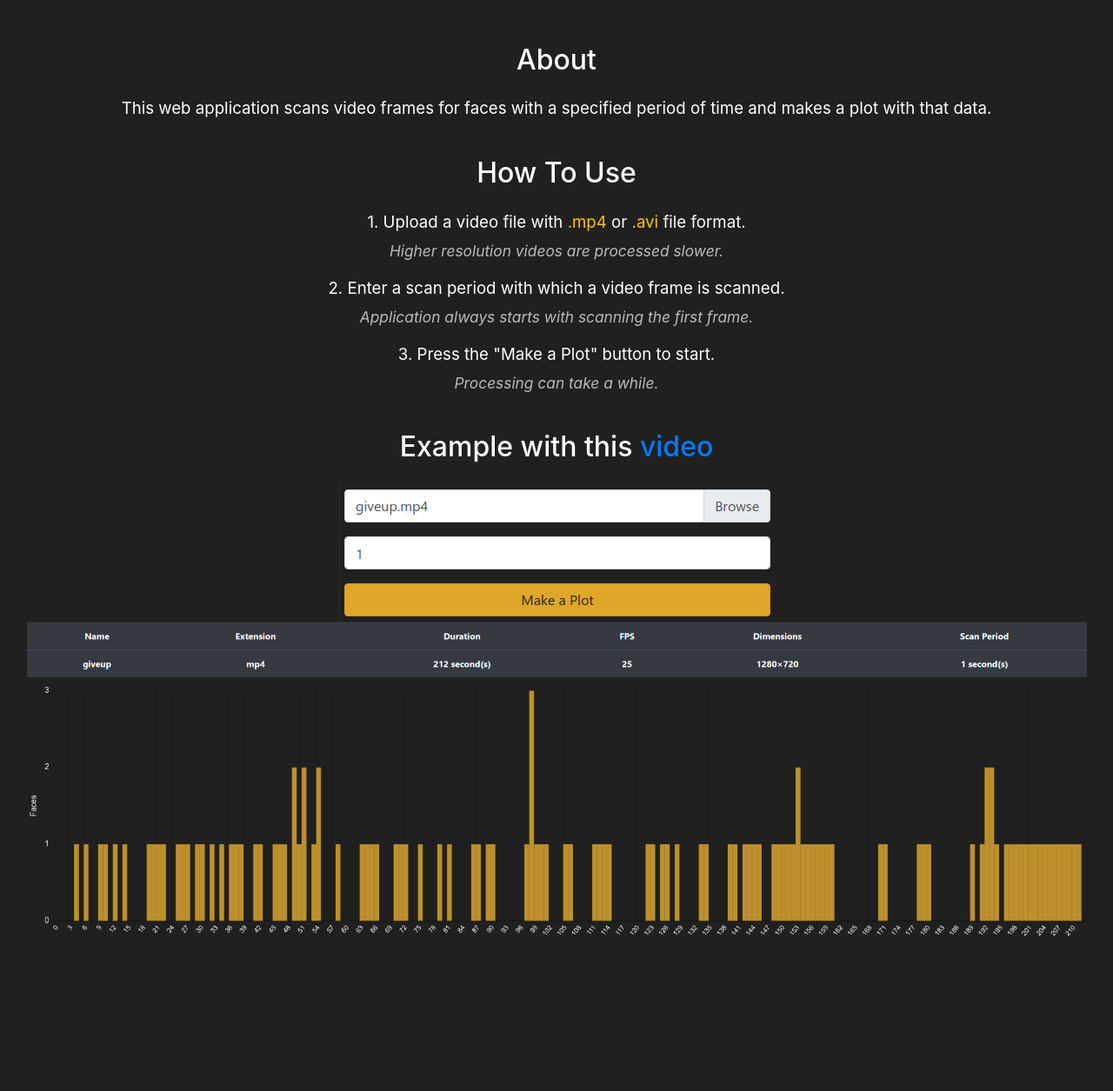
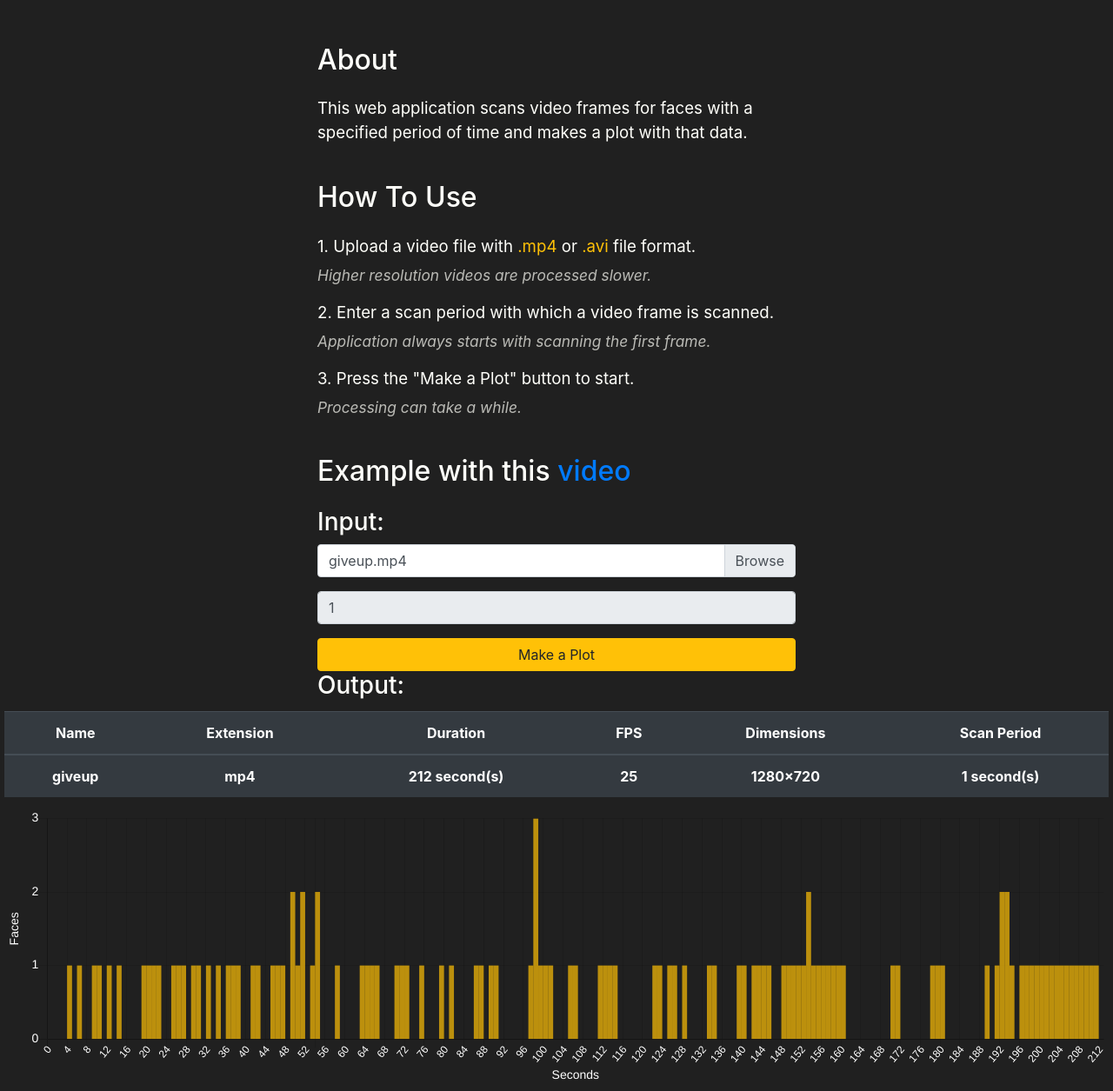
Before and after one commit to molokhovdmitry/video-face-count, a Flask app: page /about in a window 1280 px wide. Shown: the part 88-1343 px from the top of the page at 87% size. Before the commit the page ends 1165 px from the top, so only its background shows below. Run offline with Flask 2, Linux system fonts and the light colour scheme; lists and menus that the app fills with data are empty; some libraries are stand-ins or nearby versions.

Commit message:
About page update

```diff
--- a/VFR/application.py
+++ b/VFR/application.py
@@ -123,7 +123,8 @@ def find():
 
 @bp.route("/about")
 def about():
-    return render_template("about.html")
+    timeExample = list(range(213))
+    return render_template("about.html", timeExample=timeExample)
 
 # Function for file extension checking
 ALLOWED_EXTENSIONS = {'mp4', 'avi'}
--- a/VFR/static/styles.css
+++ b/VFR/static/styles.css
@@ -78,7 +78,11 @@ html > * {
 }
 
 .about {
-    padding: 0px 25px 40px;
+    margin-left: auto;
+    margin-right: auto;
+    width: 600px;
+    text-align: left;
+    padding: 0px 25px 5px;
     color: #fffffa;
 }
 
@@ -100,6 +104,10 @@ html > * {
     margin-top: -10px;
 }
 
+.form-example {
+    min-width: unset;
+    width: 100%;
+}
 @media screen and (max-width: 640px) {
     .header a {
         display: block;
@@ -121,4 +129,7 @@ html > * {
         min-width: unset;
     }
 
+    .about {
+        width: 90%;
+    }
 }
--- a/VFR/templates/about.html
+++ b/VFR/templates/about.html
@@ -31,7 +31,103 @@
       <em>Processing can take a while.</em>
     </p>
     <h2>Example with this <a href="https://www.youtube.com/watch?v=dQw4w9WgXcQ">video</a></h2>
-    <img src="../static/images/exampleForm.png" class="img-fluid" alt="Form example">
-    <img src="../static/images/examplePlot.png" class="img-fluid" alt="Plot example">
+    <h3>Input:</h3>
+    <form class="form form-example">
+      <div class="input-group mb-3">
+          <div class="custom-file">
+            <input id="input" type="text" class="custom-file-input" aria-describedby="inputGroupFileAddon01" readonly>
+            <label id="inputField" class="custom-file-label" for="inputGroupFile01">giveup.mp4</label>
+          </div>
+      </div>
+      <div class="input-group mb-3">
+          <input class="form-control" type="number" min="1" step="1" value="1" readonly>
+      </div>
+      <button class="btn btn-warning" type="button">Make a Plot</button>
+    </form>
+    <h3>Output:</h3>
   </div>
+  <table class="table table-hover table-dark table-responsive-sm">
+    <thead>
+        <tr>
+            <th scope="col">Name</th>
+            <th scope="col">Extension</th>
+            <th scope="col">Duration</th>
+            <th scope="col">FPS</th>
+            <th scope="col">Dimensions</th>
+            <th scope="col">Scan Period</th>
+        </tr>
+    </thead>
+    <tbody>
+        <tr>
+            <th>giveup</th>
+            <th>mp4</th>
+            <th>212 second(s)</th>
+            <th>25</th>
+            <th>1280×720</th>
+            <th>1 second(s)</th>
+        </tr>
+    </tbody>
+  </table>
+  <div class="plot">
+    <canvas id="chart" width="400" height="100"></canvas>
+    <script>
+        var ctx = document.getElementById('chart').getContext('2d');
+        var Chart = new Chart(ctx, {
+            type: 'bar',
+            data: {
+                labels: {{ timeExample }},
+                datasets: [{
+                    label: "# of Faces",
+                    data: {{ [0, 0, 0, 0, 1, 0, 1, 0, 0, 1, 1, 0, 1, 0, 1, 0, 0, 0, 0, 1, 1, 1, 1,
+                              0, 0, 1, 1, 1, 0, 1, 1, 0, 1, 0, 1, 0, 1, 1, 1, 0, 0, 1, 1, 0, 0, 1,
+                              1, 1, 0, 2, 1, 2, 0, 1, 2, 0, 0, 0, 1, 0, 0, 0, 0, 1, 1, 1, 1, 0, 0,
+                              0, 1, 1, 1, 0, 0, 1, 0, 0, 0, 1, 0, 1, 0, 0, 0, 0, 1, 1, 0, 1, 1, 0,
+                              0, 0, 0, 0, 0, 1, 3, 1, 1, 1, 0, 0, 0, 1, 1, 0, 0, 0, 0, 1, 1, 1, 1,
+                              0, 0, 0, 0, 0, 0, 0, 1, 1, 0, 1, 1, 0, 1, 0, 0, 0, 0, 1, 1, 0, 0, 0,
+                              0, 1, 1, 0, 1, 1, 1, 1, 0, 0, 1, 1, 1, 1, 1, 2, 1, 1, 1, 1, 1, 1, 1,
+                              0, 0, 0, 0, 0, 0, 0, 0, 0, 1, 1, 0, 0, 0, 0, 0, 0, 1, 1, 1, 0, 0, 0,
+                              0, 0, 0, 0, 0, 1, 0, 1, 2, 2, 1, 0, 1, 1, 1, 1, 1, 1, 1, 1, 1, 1, 1,
+                              1, 1, 1, 1, 1, 0] }},
+                    backgroundColor: 'rgba(255, 193, 7, 0.7)',
+                    barPercentage: '1.0',
+                    categoryPercentage: '1.0'
+                }]
+            },
+            options: {
+                legend: {
+                    display: false
+                },
+                scales: {
+                    yAxes: [{
+                        ticks: {
+                            labelString: "Faces",
+                            fontColor: "white",
+                            fontSize: 14,
+                            stepSize: 1,
+                            beginAtZero: true
+                        },
+                        scaleLabel: {
+                            display: true,
+                            labelString: "Faces",
+                            fontSize: 14,
+                            fontColor: "white"
+                        }
+                    }],
+                    xAxes: [{
+                        ticks: {
+                            fontColor: "white",
+                            fontSize: 12
+                        },
+                        scaleLabel: {
+                            display: true,
+                            labelString: "Seconds",
+                            fontSize: 14,
+                            fontColor: "white"
+                        }
+                    }]
+                }
+            }
+        });
+    </script>
+</div>
 {% endblock %}
```
Also changed, not shown: VFR/static/images/exampleForm.png (deleted), VFR/static/images/examplePlot.png (deleted).
